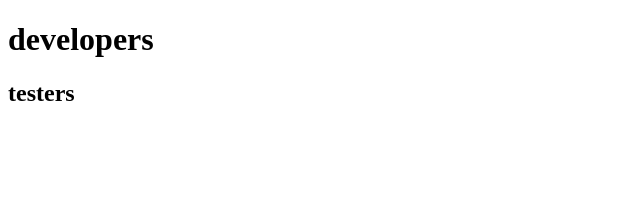
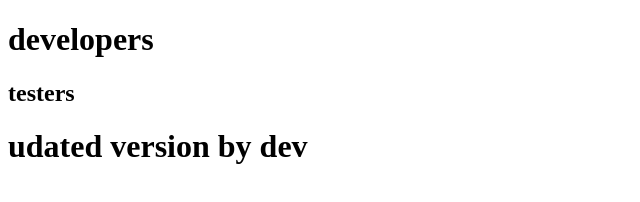
Before and after one commit to Jyothirmaimalempati/collaboration, a plain HTML site: page index.html in a window 1280 px wide. Shown: the whole page, without its empty margins (0-640 px from the left). Drawn offline with Linux system fonts and the light colour scheme.

Commit message:
updated by dev

```diff
--- a/index.html
+++ b/index.html
@@ -8,5 +8,6 @@
 <body>
     <h1> developers </h1>
     <h2> testers</h2>
+    <h1> udated version by dev </h1>
 </body>
 </html>
```
